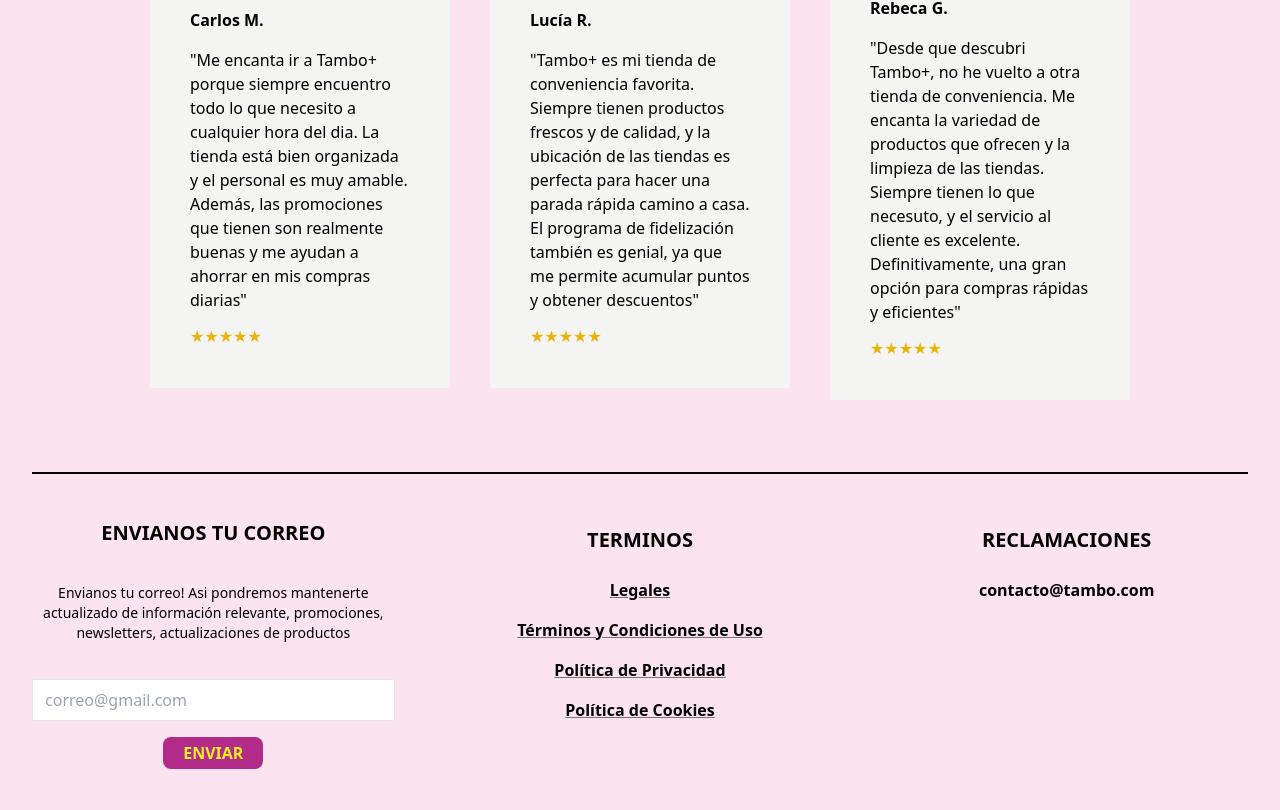
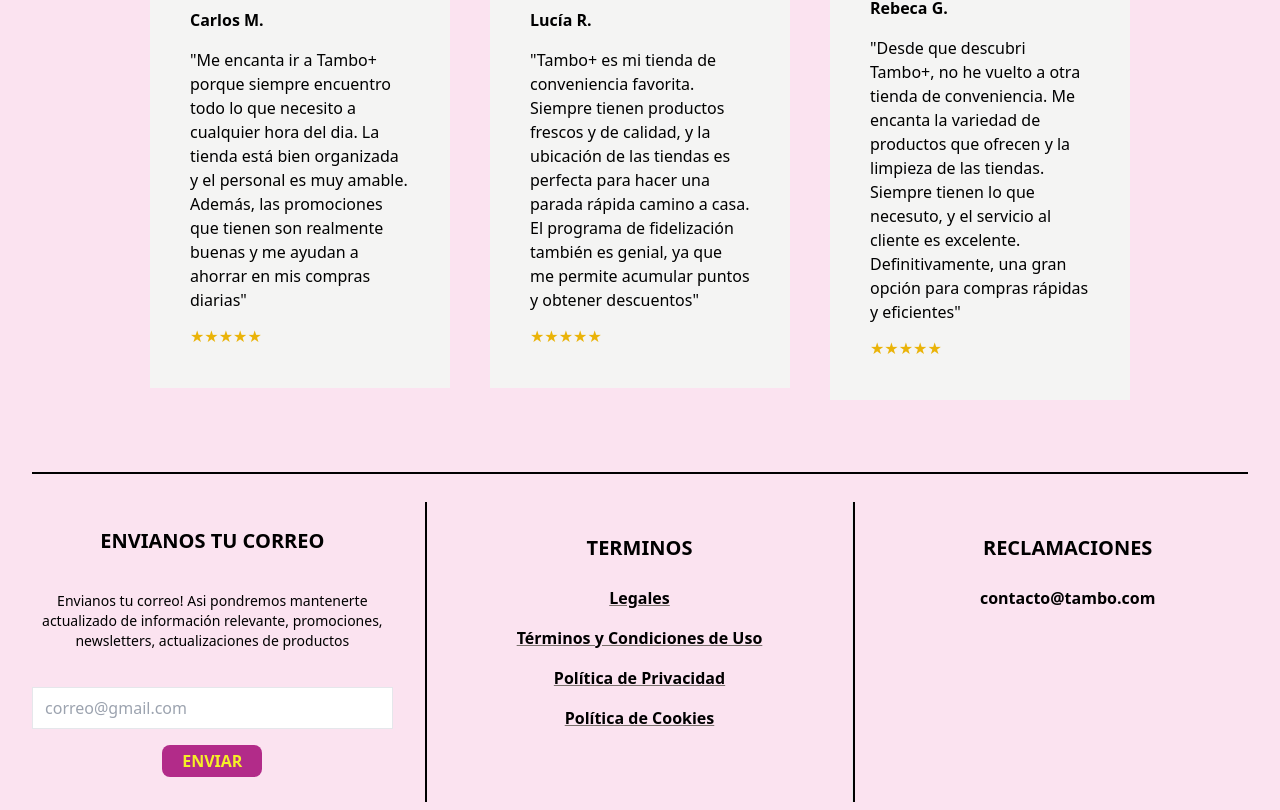
Before and after one commit to NewRenTL/LandingPageTambo1, a React (Vite) app: page /aboutus in a window 1280 px wide. Shown: the part 3422-4232 px from the top of the page. Built offline with nearby package versions, Linux system fonts and the light colour scheme.

Commit message:
fix(footer): border footer

```diff
--- a/src/layouts/ContainerFutterWhatis.jsx
+++ b/src/layouts/ContainerFutterWhatis.jsx
@@ -2,8 +2,8 @@
 
 const ContainerFutterWhatis = () => {
   return (
-    <div className="w-full flex flex-col md:flex-row justify-center items-center">
-      <div className="w-full flex flex-col md:w-4/12 h-[300px] justify-center items-center p-8">
+    <div className="w-full flex flex-col md:flex-row justify-center items-center my-2">
+      <div className="w-full flex flex-col md:w-4/12 h-[300px] justify-center items-center p-8 border-r-2 border-black">
         <div className="flex text-center mb-4">
           <h2 className="font-bold uppercase text-xl">Envianos tu correo</h2>
         </div>
@@ -24,7 +24,7 @@
           </button>
         </div>
       </div>
-      <div className="w-full flex flex-col md:w-4/12 h-[300px] justify-start items-center p-8">
+      <div className="w-full flex flex-col md:w-4/12 h-[300px] justify-start items-center p-8 border-r">
         <div className="flex items-center mb-4">
           <h2 className="font-bold uppercase text-xl">Terminos</h2>
         </div>
@@ -33,7 +33,7 @@
         <h3 className="my-2 font-semibold underline underline-offset-1 decoration-stone-500 ">Política de Privacidad</h3>
         <h3 className="my-2 font-semibold underline underline-offset-1 decoration-stone-500 ">Política de Cookies</h3>
       </div>
-      <div className="w-full flex flex-col md:w-4/12 h-[300px] items-start p-8 text-center">
+      <div className="w-full flex flex-col md:w-4/12 h-[300px] items-start p-8 text-center border-l-2 border-black">
         <div className="text-center mb-4 w-full">
           <h2 className="font-bold uppercase text-xl">Reclamaciones</h2>
         </div>
```
